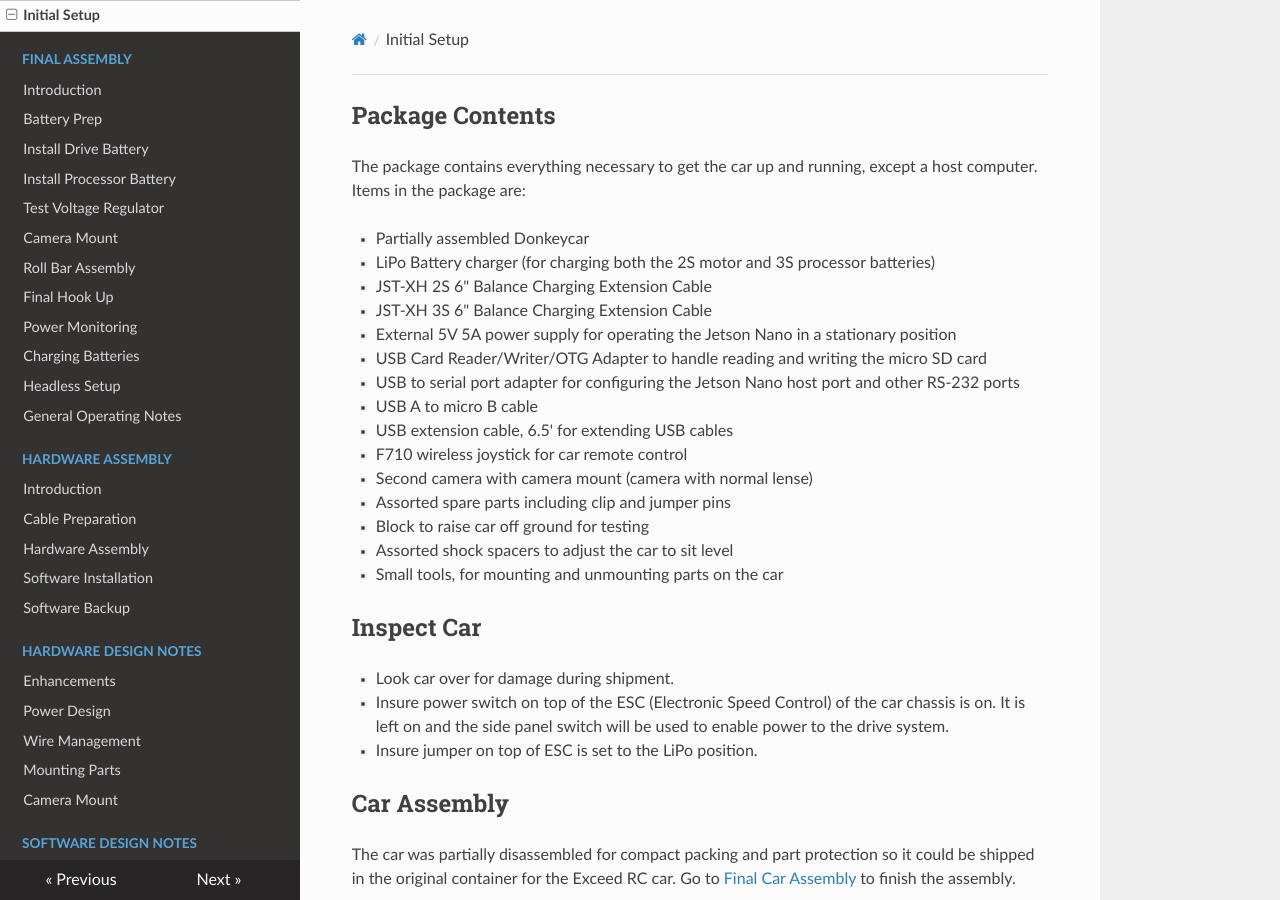
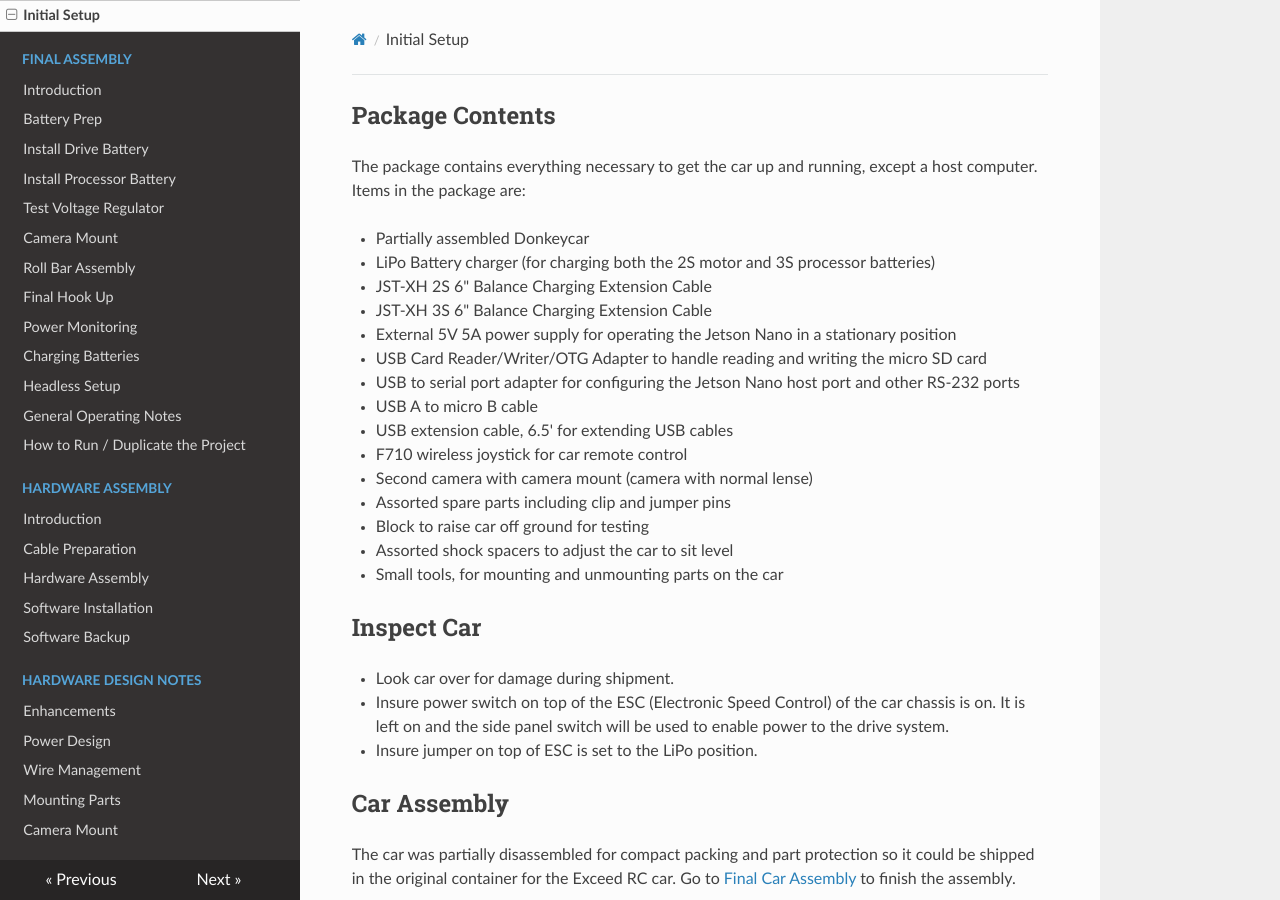
Before and after one commit to DecisionMakingAI/scrambler, an MkDocs documentation site: the page built from documentation/docs/initialsetup.md, in a window 1280 px wide and 900 px high. Built offline with MkDocs 1.6.1, drawn with Linux system fonts in a browser that asks for light colours; nearby versions of some CDN libraries.

Commit message:
updates to ducumentation on runnng

```diff
--- a/documentation/mkdocs.yml
+++ b/documentation/mkdocs.yml
@@ -19,6 +19,7 @@ nav:
     - Charging Batteries: chargingbatteries.md
     - Headless Setup: headless_setup.md
     - General Operating Notes: generalnotes.md
+    - How to Run / Duplicate the Project: how_to_run.html ## added ##
     - Hardware Assembly:
         - 'Introduction': hwassy/introduction.md
         - 'Cable Preparation': hwassy/cableprep.md
```
Also changed, not shown: documentation/site/how_to_run.html (added), documentation/site/index.html.
